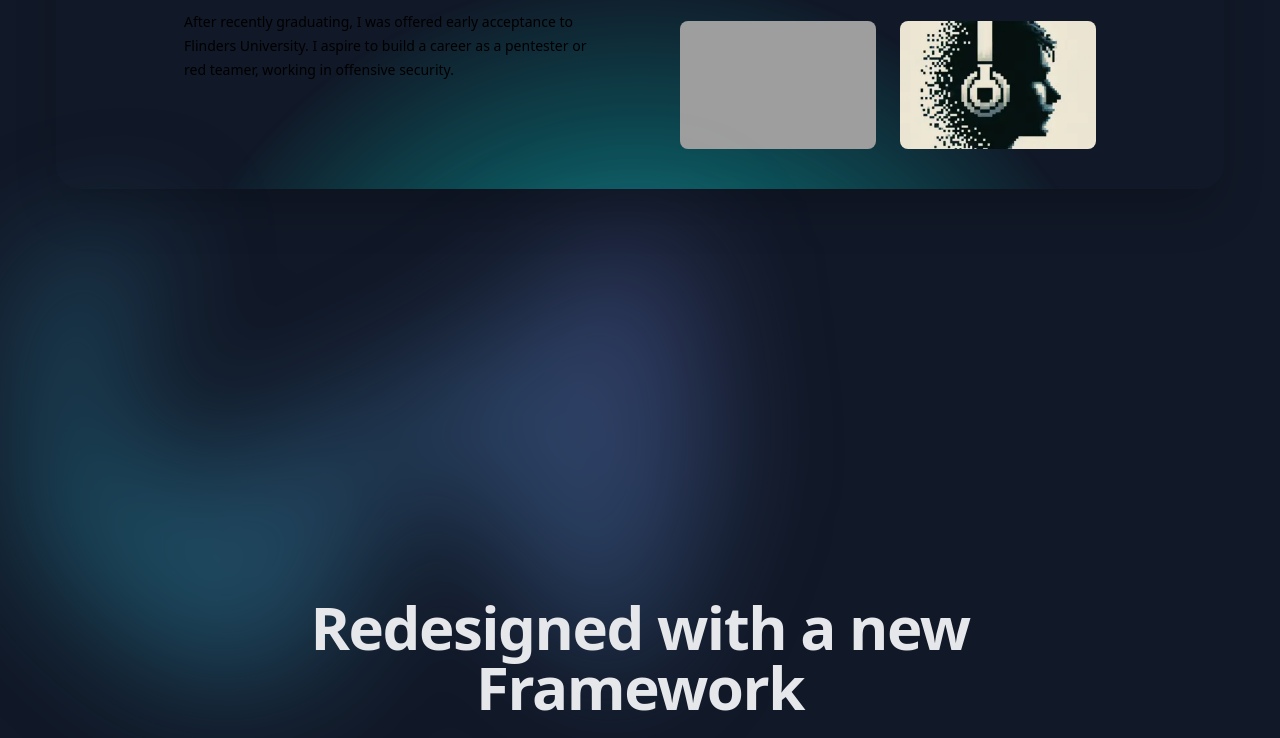
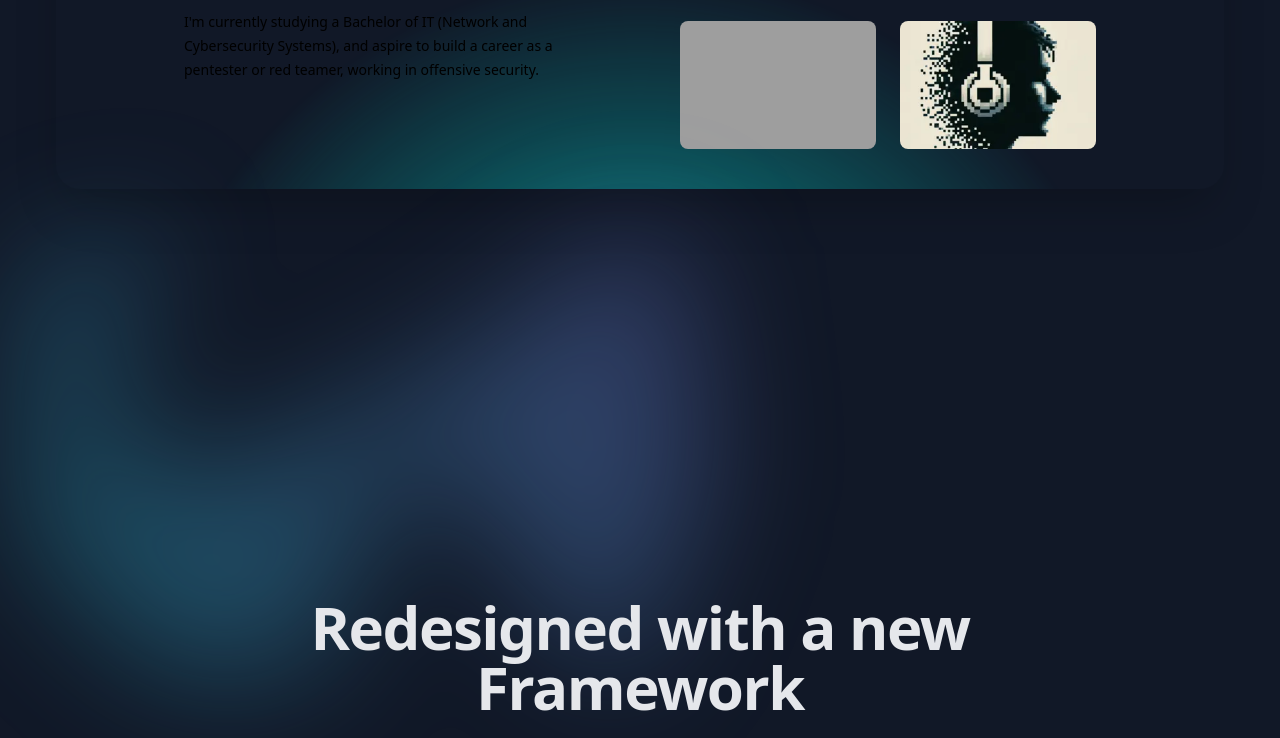
Before and after one commit to HeadphoneDent/HeadphoneDent.github.io, a plain HTML site: page index.html in a window 1280 px wide. Shown: the part 1203-1941 px from the top of the page. Drawn offline with Linux system fonts and the light colour scheme; grey boxes are pictures that could not be loaded; a script that the page names is missing.

Commit message:
Update index.html

```diff
--- a/index.html
+++ b/index.html
@@ -160,7 +160,7 @@
                             </div>
                         </div>
                         <p class="mt-4 text-sm leading-6 col-start-1 sm:col-span-2 lg:mt-6 lg:row-start-4 lg:col-span-1 dark:text-slate-400">
-                            After recently graduating, I was offered early acceptance to Flinders University. I aspire to build a career as a pentester or red teamer, working in offensive security.
+                            I'm currently studying a Bachelor of IT (Network and Cybersecurity Systems), and aspire to build a career as a pentester or red teamer, working in offensive security.
                         </p>
                     </div>
                 </main>
```
